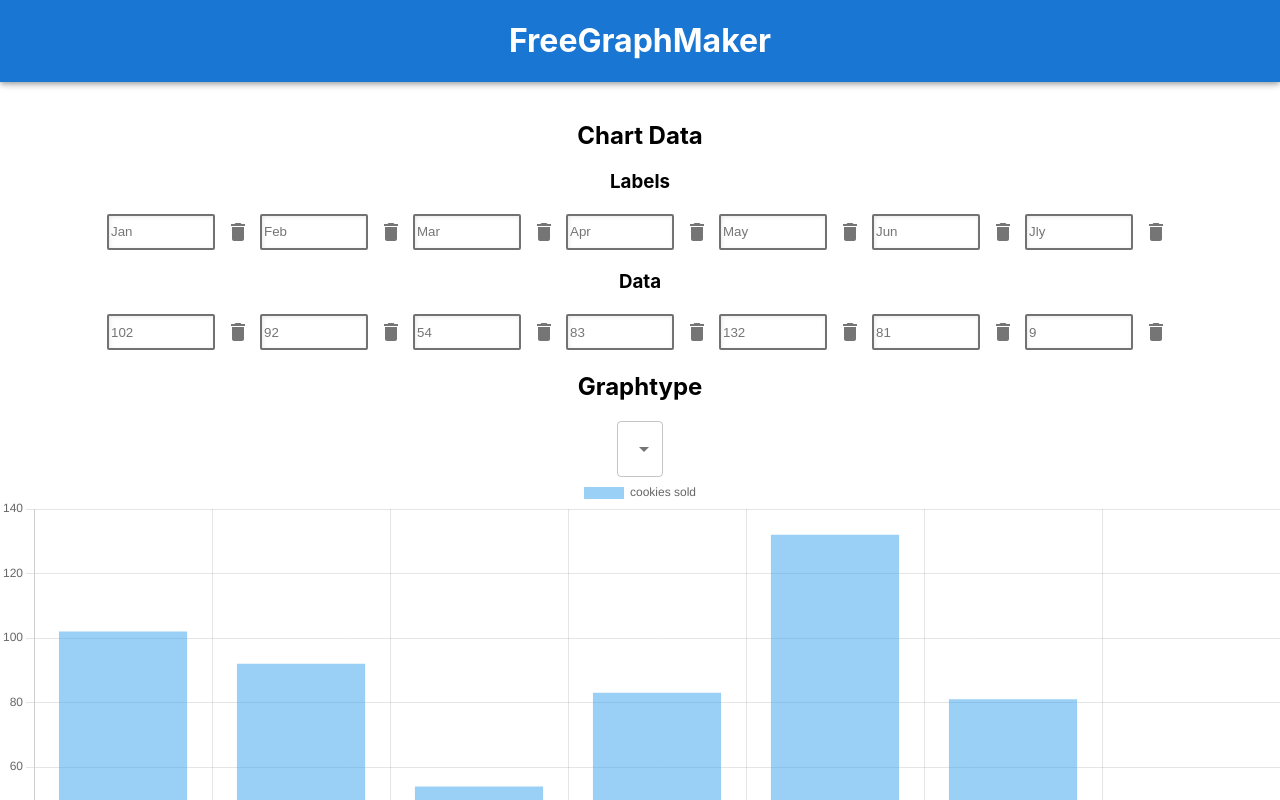
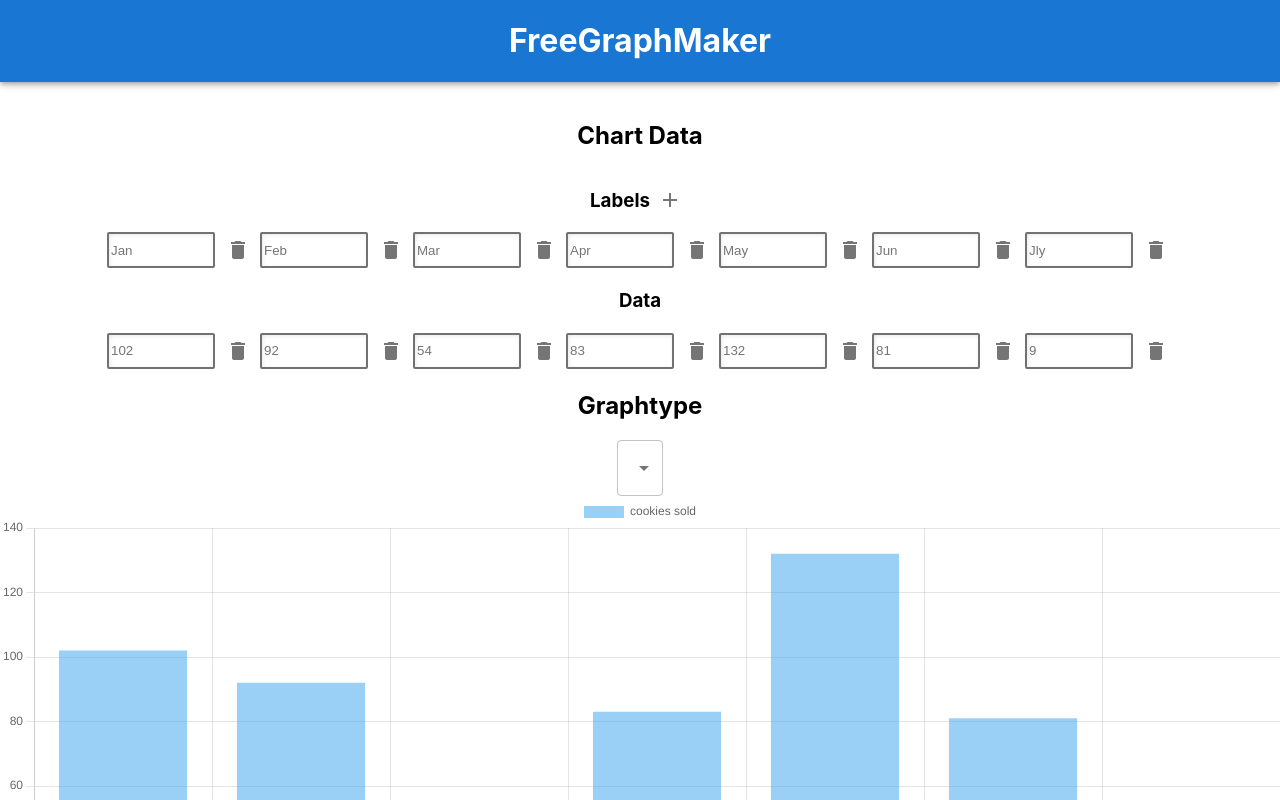
Before and after one commit to SnowDingo/free-graph-maker, a React (Create React App) app: page / in a window 1280 px wide. Shown: the top 800 px of the page. Built offline with nearby package versions, Linux system fonts and the light colour scheme.

Commit message:
Added add label button

```diff
--- a/src/App.js
+++ b/src/App.js
@@ -12,7 +12,7 @@
 } from "chart.js";
 import { Chart } from "react-chartjs-2";
 import { AppBar, Button, IconButton, MenuItem, Select } from '@mui/material';
-import { Delete } from '@mui/icons-material';
+import { Add, Delete } from '@mui/icons-material';
 
 ChartJS.register(
   CategoryScale,
@@ -64,6 +64,15 @@
     setLabels([...virtualLabel])
   }
 
+  function addlabel(){
+    var virtualdata = data
+    var virtualLabel = labels
+    virtualLabel.push("data")
+    virtualdata.push(0)
+    setdata([...virtualdata])
+    setLabels([...virtualLabel])
+  }
+
   /*　グラフのオプション等を表示 */
   var graphData= {
     type: [
@@ -94,7 +103,14 @@
           <div className='options'>
           <h2>Chart Data</h2>
           <div>
+            <div className='row'>
             <h3>Labels</h3>
+            <IconButton aria-label="delete" onClick={() => addlabel()}>
+                <Add />
+            </IconButton>
+            </div>
+
+
             <div className='labelInputs'>
               {labels.map((todo, index) => (
                   <div className='labelinput'>
--- a/src/index.css
+++ b/src/index.css
@@ -26,3 +26,8 @@
   justify-content: center;
   align-items: center;
 }
+.row {
+  display: flex;
+  flex-direction: row;
+  justify-content: center;
+}
```
